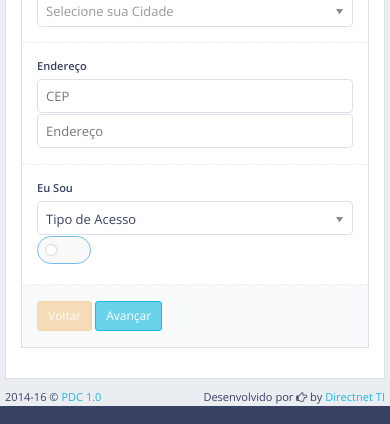
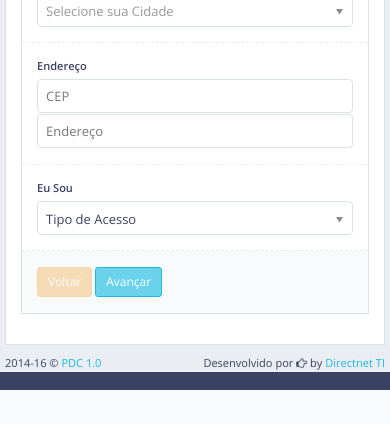
Before and after one commit to paulrsilva/PDC---Local, a CodeIgniter app: page /PDC/index.php/dashboard/finalizaCadastro/1?uf_cidades=1 in a window 390 px wide. Shown: the part 945-1369 px from the top of the page. After the commit the page ends 1335 px from the top, so only its background shows below. Run offline with CodeIgniter, Linux system fonts and the light colour scheme; data that the repository does not hold is empty; some libraries are stand-ins or nearby versions.

Commit message:
acertando telas em bootstrap

```diff
--- a/application/views/add_candidato.php
+++ b/application/views/add_candidato.php
@@ -154,8 +155,8 @@
                 </div>
 
                 <div class="form-group">
-                    <label class="col-md-4 control-label" for="example-clickable-Role">Eu Sou</label>
-                    <div class="col-md-3">
+                    <label class="col-md-4 control-label" for="user-role">Eu Sou</label>
+                    <div class="col-md-6">
                          <select id="user-role" name="user-role" class="select-chosen" data-placeholder="Forma de Atuação" style="width: 250px;">
 
                                 <option value="0">Tipo de Acesso</option>
@@ -168,10 +169,6 @@
 
                          </select>
                         <?php echo $role; ?>
-                    </div>
-
-                    <div class="col-md-3">
-                        <label class="switch switch-info" title="Eu sou o Candidato!"><input type="checkbox"><span></span></label>
                     </div>
                 </div>
 
@@ -339,24 +358,34 @@
                     </div>
                 </div>
 
-             <div class="form-group">
-                <label class="col-md-4 control-label" for="clickable-Reeleicao">Reeleição / Coligações</label>
-                <div class="col-md-2">
-                   <label class="switch switch-info" title="Eu sou o Candidato!"><input type="checkbox"><span></span></label>
-                    <input type="checkbox" id="switch switch-info" name="cand_reeleicao" value="1">
-                     <span data-toggle="tooltip" title="I agree to the terms!"></span>
+                <div class="form-group">
+                    <label class="col-md-4 control-label" for="Col_Candidato">Coligações</label>
+                                   <!-- Jquery Tags Input (class is initialized in js/app.js -> uiInit()), for extra usage examples you can check out https://github.com/xoxco/jQuery-Tags-Input -->
+                    <fieldset>
+                            <div class="col-md-6">
+                                <input type="text" id="coligacoes-tags" name="coligacoes-tags" class="input-tags" value="PSDB, PT, DEM">
+                            </div>
 
-                     <label class="switch switch-info" for="cand_reeleicao" title="Disputando Reeleição">
-                            <input type="checkbox" id="Cand_Reeleicao" name="example-clickable-terms" value="1">
-                            <span data-toggle="tooltip" title="I agree to the terms!"></span>
-                    </label>
-
+                    </fieldset>
 
                 </div>
 
-             </div>
+                <div class="form-group">
+                   <label class="col-md-4 control-label" for="example-inline-checkbox1">Histórico</label>
+                   <div class="col-md-6">
+                                <label class="checkbox-inline" for="example-inline-checkbox1">
+                                   <input type="checkbox" id="example-inline-checkbox1" name="example-inline-checkbox1" value="option1"> Exerce Cargo Eletivo
+                               </label>
+                               <label class="checkbox-inline" for="example-inline-checkbox2">
+                                   <input type="checkbox" id="example-inline-checkbox2" name="example-inline-checkbox2" value="option2"> Disputando Reeleição
+                               </label>
+                               <label class="checkbox-inline" for="example-inline-checkbox3">
+                                   <input type="checkbox" id="example-inline-checkbox3" name="example-inline-checkbox3" value="option3"> Já Concorreu
+                               </label>
+                   </div>
 
 
+               </div>
             </div>
             <!-- END Second Step -->
 
@@ -375,30 +404,31 @@
                 </div>
                 <!-- END Step Info -->
                 <div class="form-group">
-                    <label class="col-md-4 control-label" for="example-advanced-bio">Bio</label>
-                    <div class="col-md-8">
-                        <textarea id="example-clickable-bio" name="example-clickable-bio" rows="6" class="form-control" placeholder="Tell us your story.."></textarea>
+                    <label class="col-md-4 control-label" for="example-advanced-bio">Resumo Candidato</label>
+                    <div class="col-md-6">
+                        <textarea id="example-clickable-bio" name="example-clickable-bio"
+                                  rows="6" class="form-control" placeholder="Faça um Pequeno resumo do candidato.."></textarea>
                     </div>
                 </div>
                 <div class="form-group">
-                    <label class="col-md-4 control-label" for="example-clickable-newsletter">Newsletter</label>
-                    <div class="col-md-8">
-                        <div class="checkbox">
-                            <label for="example-clickable-newsletter">
-                                <input type="checkbox" id="example-clickable-newsletter" name="example-clickable-newsletter">  Sign up
-                            </label>
-                        </div>
-                    </div>
+                    <label class="col-md-4 control-label" for="example-clickable-newsletter">Palavras Chave</label>
+
+                        <fieldset>
+                                <div class="col-md-6">
+                                    <label for="palavras_chave-tag">Palavras Chave da Campanha
+                                        <input type="text" id="palavras_chave-tags" name="palavras_chave-tags"
+                                               title="Adicione as 10 palavras que identificam melhor as propostas"
+                                               class="input-tags" value="Saúde, Educação, Segurança">
+                                        <span class="help-block">Que mais identifiquem as propostas do candidato</span>
+                                    </label>
+                                </div>
+                        </fieldset>
+
                 </div>
-                <div class="form-group">
-                    <label class="col-md-4 control-label"><a href="#modal-terms" data-toggle="modal">Terms</a></label>
-                    <div class="col-md-8">
-                        <label class="switch switch-primary" for="example-clickable-terms">
-                            <input type="checkbox" id="example-clickable-terms" name="example-clickable-terms" value="1">
-                            <span data-toggle="tooltip" title="I agree to the terms!"></span>
-                        </label>
-                    </div>
-                </div>
+
+            <div class="form-group">
+            </div>
+
             </div>
             <!-- END Third Step -->
 
--- a/nbproject/private/private.xml
+++ b/nbproject/private/private.xml
@@ -12,6 +12,7 @@
             <file>file:/Users/paulinorochaesilva/Sites/PDC/ci/application/config/config.php</file>
             <file>file:/Users/paulinorochaesilva/Sites/PDC/ci/application/controllers/Pages.php</file>
             <file>file:/Users/paulinorochaesilva/Sites/PDC/ci/inc/template_scripts.php</file>
+            <file>file:/Users/paulinorochaesilva/Sites/PDC/ci/js/app.js</file>
             <file>file:/Users/paulinorochaesilva/Sites/PDC/ci/js/pages/login.js</file>
         </group>
     </open-files>
--- a/nbproject/project.xml
+++ b/nbproject/project.xml
@@ -8,6 +8,8 @@
         <spellchecker-wordlist xmlns="http://www.netbeans.org/ns/spellchecker-wordlist/1">
             <word>Candidato</word>
             <word>CPF</word>
+            <word>Eletivo</word>
+            <word>Equipe</word>
             <word>Partido</word>
         </spellchecker-wordlist>
     </configuration>
```
Also changed, not shown: other parts of application/views/add_candidato.php (+84 -11 lines).
